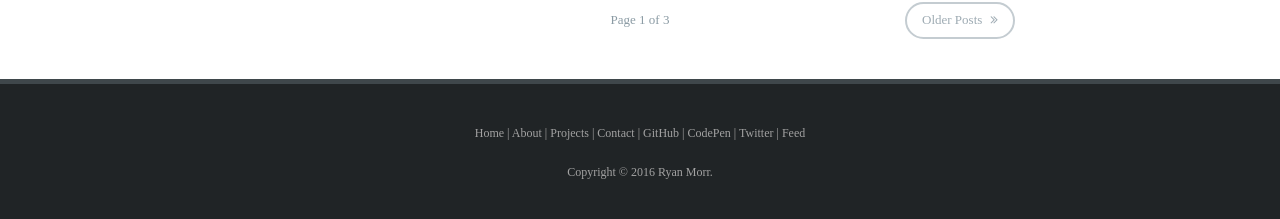
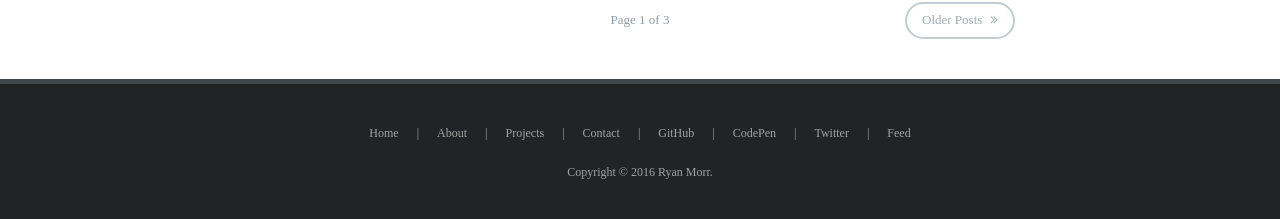
Before and after one commit to ryanmorr/ryanmorr.github.io, a Jekyll site: the page built from index.html, in a window 1280 px wide. Shown: the part 2488-2707 px from the top of the page. Built offline with Jekyll 4.4.1, drawn with Linux system fonts in a browser that asks for light colours; some web fonts are replaced; the list of posts is cut into pages by our own code.

Commit message:
Increase margin between footer links

```diff
--- a/css/main.css
+++ b/css/main.css
@@ -471,6 +471,7 @@ input[type="submit"]:hover {
 }
 
 #site-footer a {
+    margin: 0 15px;
     color: #a2a2a2;
     font-weight: normal;
     text-decoration: none;
```
